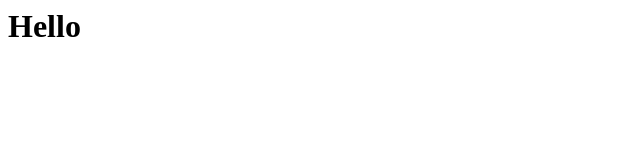
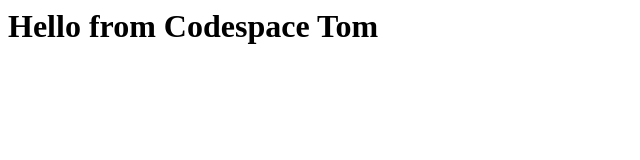
Before and after one commit to tomopala/skills-code-with-codespaces2, a plain HTML site: page index.html in a window 1280 px wide. Shown: the whole page, without its empty margins (0-640 px from the left). Drawn offline with Linux system fonts and the light colour scheme.

Commit message:
adding hellow from codespace

```diff
--- a/index.html
+++ b/index.html
@@ -1,3 +1,3 @@
 <html>
-  <h1>Hello</h1>
+  <h1>Hello from Codespace Tom</h1>
 </html>
```
